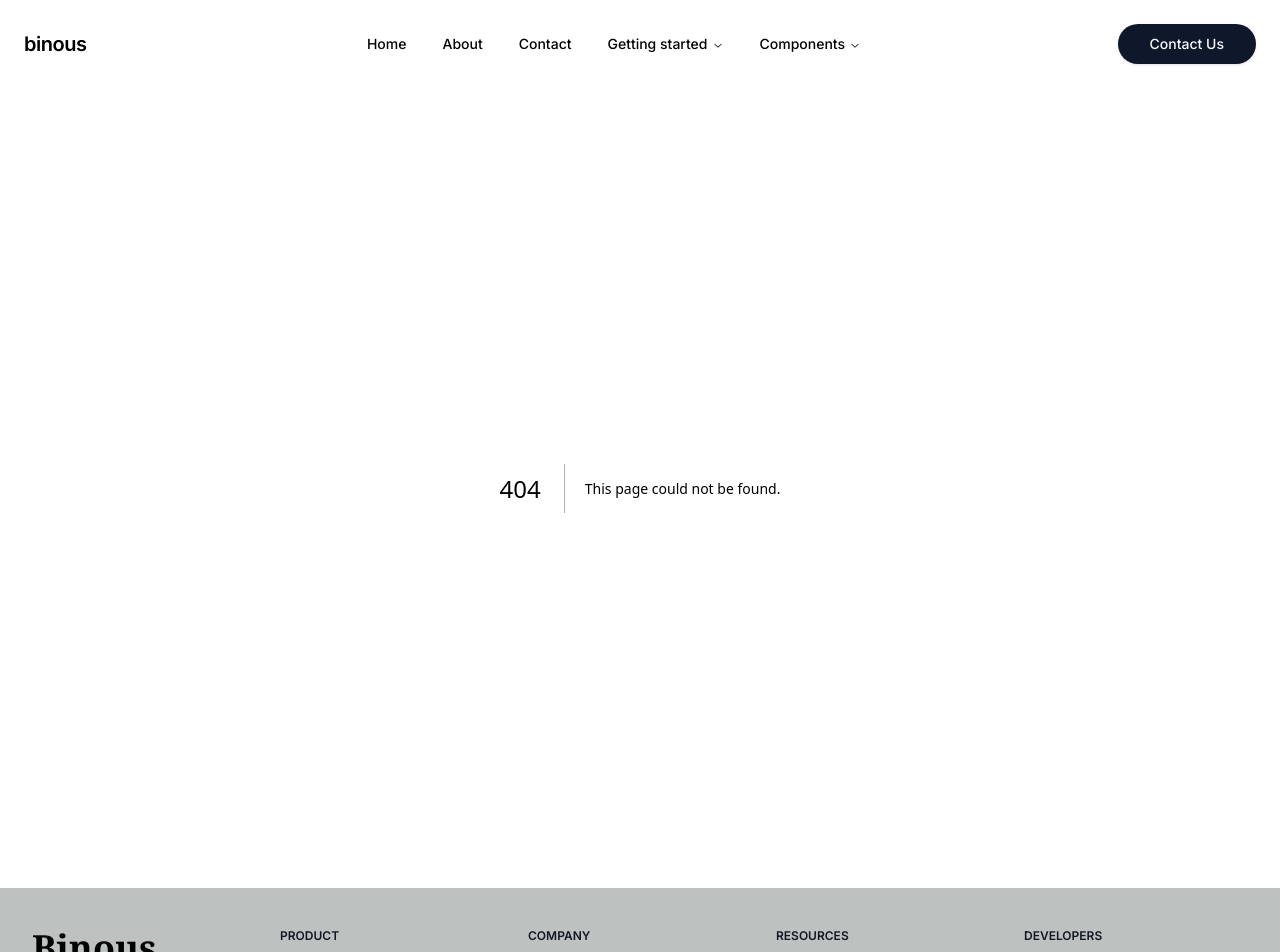
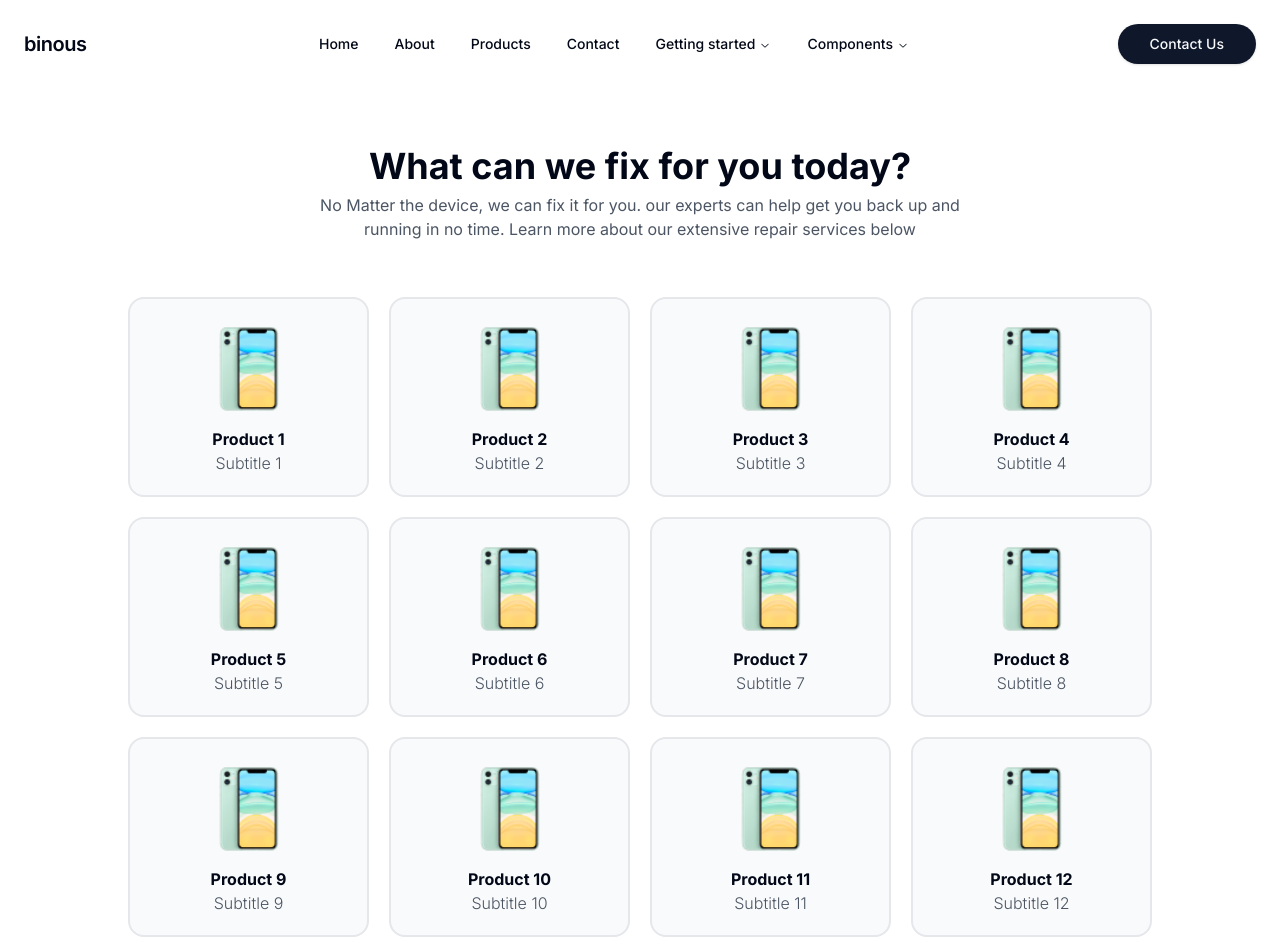
Before and after one commit to tejasghlade/binous, a Next.js app: page /products in a window 1280 px wide. Before the commit this address had no page. Shown: the top 952 px of the page. Built offline with nearby package versions, Linux system fonts and the light colour scheme.

Commit message:
Add SimpleProductSection component and update AboutHero and ContactHero descriptions

```diff
--- a/app/page.tsx
+++ b/app/page.tsx
@@ -1,4 +1,3 @@
-
 import AccordionComponent from "@/components/AccordionComponent";
 import FeatureNav from "@/components/FeatureNav";
 import Features from "@/components/Features";
@@ -6,18 +5,18 @@ import Footer from "@/components/Footer";
 import Header from "@/components/Header";
 import { Navbar } from "@/components/Navbar";
 import ProductsCard from "@/components/ProductsCard";
+import SimpleProductSection from "@/components/SimpleProductSection";
 import Image from "next/image";
 
 export default function Home() {
   return (
     <main>
-
       <Header />
       <Features />
-      <ProductsCard />
+      <SimpleProductSection />
+      {/* <ProductsCard /> */}
       <FeatureNav />
       <AccordionComponent />
-
     </main>
   );
 }
--- /dev/null
+++ b/app/products/[id]/page.tsx
@@ -0,0 +1,5 @@
+
+
+export default function Page({ params }: { params: { slug: string } }) {
+    return <div>My Post hello: {params.slug}</div>
+  }
--- /dev/null
+++ b/app/products/page.tsx
@@ -0,0 +1,54 @@
+import AboutHero from "@/components/AboutHero";
+import { productList } from "@/constants";
+import Image from "next/image";
+import Link from "next/link";
+import React from "react";
+
+const page = () => {
+  return (
+    <div className=" mx-32  py-10   lg:py-14">
+      {/* Title */}
+      <div className="max-w-2xl mx-auto text-center mb-10 lg:mb-14">
+        <h2 className="text-2xl font-bold md:text-4xl md:leading-tight dark:text-white">
+          What can we fix for you today?
+        </h2>
+        <p className="mt-1 text-gray-600 dark:text-gray-400">
+          No Matter the device, we can fix it for you. our experts can help get
+          you back up and running in no time. Learn more about our extensive
+          repair services below
+        </p>
+      </div>
+      {/* End Title */}
+      <div className="grid grid-cols-2 gap-5 sm:grid-cols-3 lg:grid-cols-4 xl:grid-cols-4 ">
+        {
+          // Add a grid item here
+          productList.map((product) => (
+            <div
+              key={product.id}
+              className="flex flex-col gap-2 bg-gray-50 hover:bg-gray-100 border-gray-200 rounded-2xl items-center text-center  p-5  border-2 "
+            >
+              <div>
+                <Image
+                  width={100}
+                  height={100}
+                  src="/assets/products/product.png"
+                  alt="Product Image"
+                />
+              </div>
+              <div>
+                <Link href={`products/${product?.id}`} className="font-bold hover:underline cursor-pointer">
+                  {product.name}
+                </Link>
+                <p className="font-light text-gray-600">{product.subtitle}</p>
+              </div>
+            </div>
+          ))
+        }
+
+        {/* Add more grid items here */}
+      </div>
+    </div>
+  );
+};
+
+export default page;
--- a/components/AboutHero.tsx
+++ b/components/AboutHero.tsx
@@ -44,7 +44,7 @@ const AboutHero = () => {
           {/* End Title */}
           <div className="max-w-3xl text-center mx-auto">
             <p className="text-lg text-gray-400">
-              Preline is a large open-source project, crafted with Tailwind CSS
+              Bionis is a company which repairs our health equipments, crafted with Tailwind CSS
               framework by Hmlstream.
             </p>
           </div>
--- a/components/ContactHero.tsx
+++ b/components/ContactHero.tsx
@@ -42,8 +42,7 @@ const ContactHero = () => {
           {/* End Title */}
           <div className="max-w-3xl text-center mx-auto">
             <p className="text-lg text-gray-400">
-              Preline is a large open-source project, crafted with Tailwind CSS
-              framework by Hmlstream.
+            Bionis is a company that specializes in repairing medical equipment. Our team of experts is dedicated to ensuring that your health equipment is in optimal condition. We use the latest technologies and techniques to provide high-quality repairs. Trust Bionis to keep your medical equipment functioning at its best.
             </p>
           </div>
           {/* Buttons */}
--- a/components/Navbar.tsx
+++ b/components/Navbar.tsx
@@ -74,6 +74,13 @@ export function Navbar() {
             <Link href="/about" legacyBehavior passHref>
               <NavigationMenuLink className={navigationMenuTriggerStyle()}>
                 About
+              </NavigationMenuLink>
+            </Link>
+          </NavigationMenuItem>
+          <NavigationMenuItem>
+            <Link href="/products" legacyBehavior passHref>
+              <NavigationMenuLink className={navigationMenuTriggerStyle()}>
+                Products
               </NavigationMenuLink>
             </Link>
           </NavigationMenuItem>
--- /dev/null
+++ b/components/SimpleProductSection.tsx
@@ -0,0 +1,51 @@
+import { productList } from "@/constants";
+import Image from "next/image";
+import React from "react";
+
+const SimpleProductSection: React.FC = () => {
+  return (
+    <div className=" mx-32  py-10   lg:py-14">
+      {/* Title */}
+      <div className="max-w-2xl mx-auto text-center mb-10 lg:mb-14">
+        <h2 className="text-2xl font-bold md:text-4xl md:leading-tight dark:text-white">
+          What can we fix for you today?
+        </h2>
+        <p className="mt-1 text-gray-600 dark:text-gray-400">
+          No Matter the device, we can fix it for you. our experts can help get
+          you back up and running in no time. Learn more about our extensive
+          repair services below
+        </p>
+      </div>
+      {/* End Title */}
+
+      <div className="grid grid-cols-2 gap-5 sm:grid-cols-3 lg:grid-cols-4 xl:grid-cols-4 ">
+        {
+          // Add a grid item here
+          productList.map((product) => (
+            <div
+              key={product.id}
+              className="flex flex-col gap-2 bg-gray-50 hover:bg-gray-100 border-gray-200 rounded-2xl items-center text-center  p-5  border-2 "
+            >
+              <div>
+                <Image
+                  width={100}
+                  height={100}
+                  src="/assets/products/product.png"
+                  alt="Product Image"
+                />
+              </div>
+              <div>
+                <h2 className="font-bold hover:underline cursor-pointer">{product.name}</h2>
+                <p className="font-light text-gray-600">{product.subtitle}</p>
+              </div>
+            </div>
+          ))
+        }
+
+        {/* Add more grid items here */}
+      </div>
+    </div>
+  );
+};
+
+export default SimpleProductSection;
--- /dev/null
+++ b/constants/index.tsx
@@ -0,0 +1,98 @@
+export const productList = [
+    {
+        id: 1,
+        name: "Product 1",
+        subtitle: "Subtitle 1",
+        image: "image1.jpg",
+    },
+    {
+        id: 2,
+        name: "Product 2",
+        subtitle: "Subtitle 2",
+        image: "image2.jpg",
+    },
+    {
+        id: 3,
+        name: "Product 3",
+        subtitle: "Subtitle 3",
+        image: "image3.jpg",
+    },
+    {
+        id: 4,
+        name: "Product 4",
+        subtitle: "Subtitle 4",
+        image: "image4.jpg",
+    },
+    {
+        id: 5,
+        name: "Product 5",
+        subtitle: "Subtitle 5",
+        image: "image5.jpg",
+    },
+    {
+        id: 6,
+        name: "Product 6",
+        subtitle: "Subtitle 6",
+        image: "image6.jpg",
+    },
+    {
+        id: 7,
+        name: "Product 7",
+        subtitle: "Subtitle 7",
+        image: "image7.jpg",
+    },
+    {
+        id: 8,
+        name: "Product 8",
+        subtitle: "Subtitle 8",
+        image: "image8.jpg",
+    },
+    {
+        id: 9,
+        name: "Product 9",
+        subtitle: "Subtitle 9",
+        image: "image9.jpg",
+    },
+    {
+        id: 10,
+        name: "Product 10",
+        subtitle: "Subtitle 10",
+        image: "image10.jpg",
+    },
+    {
+        id: 11,
+        name: "Product 11",
+        subtitle: "Subtitle 11",
+        image: "image11.jpg",
+    },
+    {
+        id: 12,
+        name: "Product 12",
+        subtitle: "Subtitle 12",
+        image: "image12.jpg",
+    },
+    {
+        id: 13,
+        name: "Product 13",
+        subtitle: "Subtitle 13",
+        image: "image13.jpg",
+    },
+    {
+        id: 14,
+        name: "Product 14",
+        subtitle: "Subtitle 14",
+        image: "image14.jpg",
+    },
+    {
+        id: 15,
+        name: "Product 15",
+        subtitle: "Subtitle 15",
+        image: "image15.jpg",
+    },
+    {
+        id: 16,
+        name: "Product 16",
+        subtitle: "Subtitle 16",
+        image: "image16.jpg",
+    },
+];
```
Also changed, not shown: public/assets/products/product.png (added).
